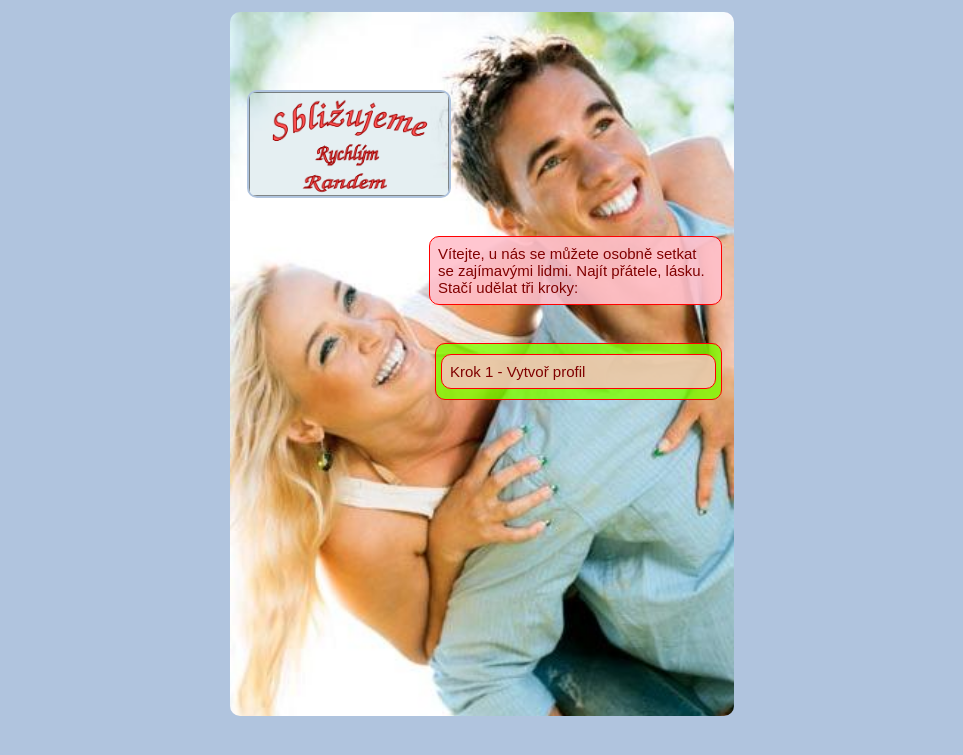
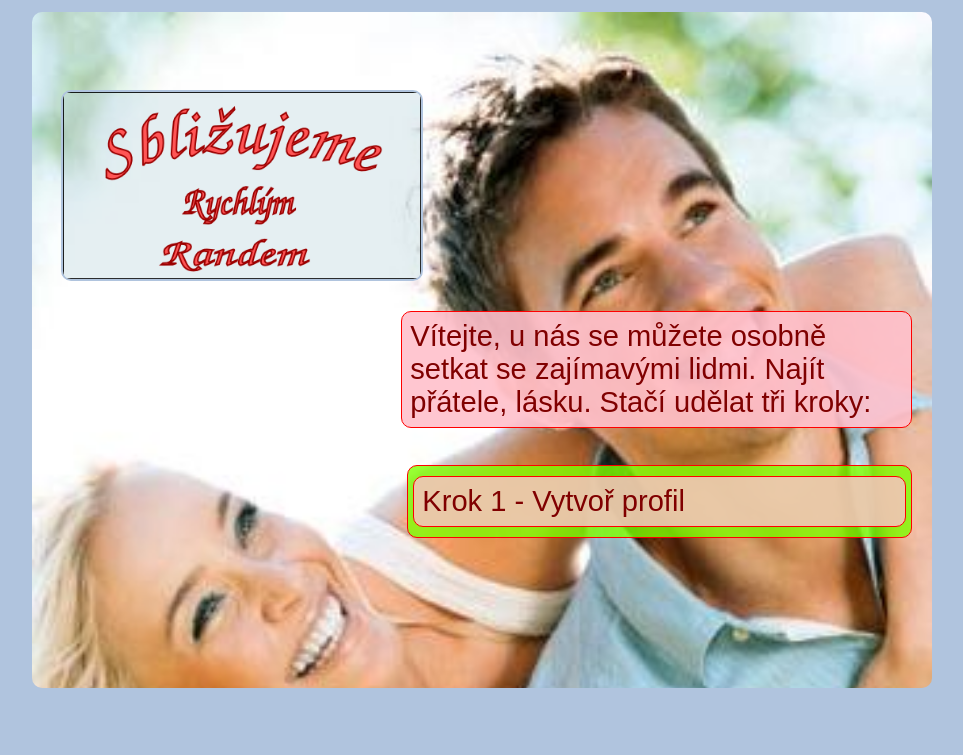
Before and after one commit to zdenekmacura/sblizujeme, a PHP site: page / in a window 1280 px wide. Shown: the top 755 px of the page, without its empty margins (158-1121 px from the left). Run offline with PHP 8.4, Linux system fonts and the light colour scheme.

Commit message:
sblizujeme kod

```diff
--- a/www/css/sblizujeme.css
+++ b/www/css/sblizujeme.css
@@ -1,3 +1,42 @@
+html {
+    font-size: 62.5%;
+}
+
+body {
+    font-size: 1em;
+}
+@media (max-width: 200px) {
+    html {
+        font-size: 80%;
+    }
+}
+
+@media (min-width: 300px) {
+    html {
+        font-size: 90%;
+    }
+}
+
+@media (min-width: 500px) {
+    html {
+        font-size: 120%;
+    }
+}
+
+@media (min-width: 700px) {
+    html {
+        font-size: 130%;
+    }
+}
+
+@media (min-width: 1200px) {
+    html {
+        font-size: 140%;
+    }
+}
+
+
+
 .ScrollView {
 	background-color: lightsteelblue;
 	display: block;
@@ -26,7 +65,6 @@
 	padding: 5px;
 	margin: 10px;
 	border: 1px solid red;
-	font-size: 15px;
 	width: 55%;
 	margin-top: 1cm;
 	margin-left: auto ;
@@ -42,8 +80,8 @@
 	background-position: left top;
     background-size:cover;
     width:auto;
-    max-width: 500px;
-    min-height: 700px;
+    /*max-width: 600px;*/
+    max-width: 40em;
     height: auto;
     margin: 0 auto;
 	border: 0px solid black;
@@ -53,15 +91,8 @@
 	border-radius: 10.0px 10.0px 10.0px 10.0px;
 	margin-left: auto ;
   	margin-right: auto ;
+  	min-height:30em;
 
-}
-
-.Item {
-	border: 1px solid red;
-	background-color: lightsteelblue;
-	margin: 5px;
-	border-radius: 10.0px 10.0px 10.0px 10.0px;
-	padding: 5px;
 }
 
 
@@ -75,9 +106,9 @@
 	margin: 5px;
 	border-radius: 10.0px 10.0px 10.0px 10.0px;
 	border: 1px solid red;
-	font-size: 15px;
+	font-size: 1.3em;
 	width: 55%;
-	margin-top: 1cm;
+	margin-top: 1em;
 	margin-left: auto ;
   	margin-right: 2% ;
 
@@ -91,7 +122,7 @@
 	margin: 5px;
 	border-radius: 10.0px 10.0px 10.0px 10.0px;
 	border: 1px solid red;
-	font-size: 15px;
+	font-size: 1.3em;
 	margin-left: auto;
   	margin-right: auto ;
 
--- a/www/index.html
+++ b/www/index.html
@@ -19,7 +19,7 @@
             <label  for="form-registration-form-login">Email (jako Login)<span>*</span></label>
             <div id="message_post"></div>
             <div class="controls">
-            <input type="text"  id="form-registration-form-login" name="email_profile" value="" />
+            <input type="text"  maxlength="10" name="email_profile" value="" />
 
             <label  for="form-registration-form-sex">Pohlaví <span>*</span> </label>
             <select  id="form-registration-form-sex" name="data[sex]">
@@ -34,7 +34,7 @@
 
             <label  for="form-registration-form-phone">Mobilní číslo <span>*</span> </label>
             <input type="text" disabled class="beforePhone" value="+420" size="5">
-            <input type="text"  id="form-registration-form-phone" name="phone" value="" />
+            <input type="text"  name="phone" value="" />
 
 
             <input type="submit"  name="submit" value="Vytvořit" id="sendProfile"/>
```
